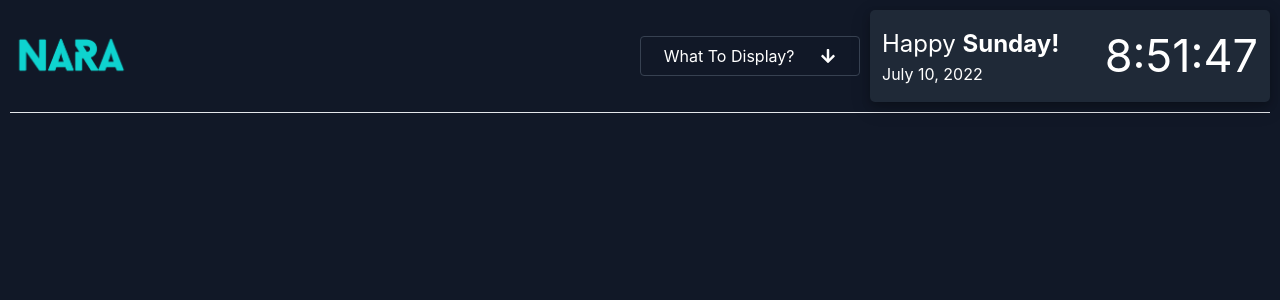
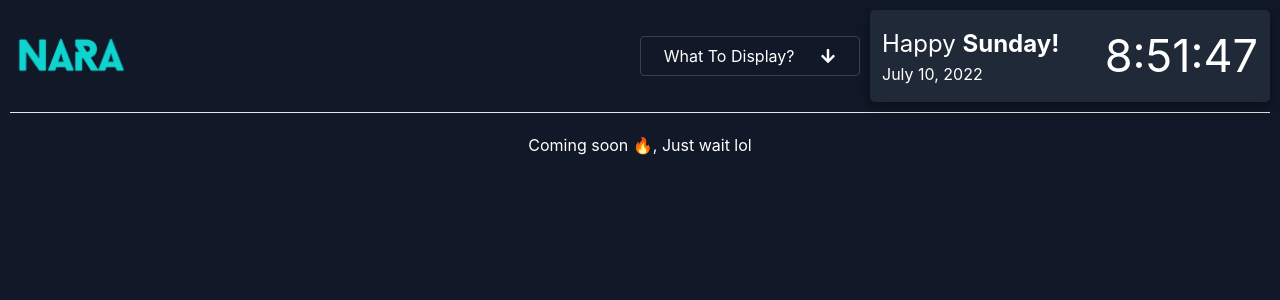
Before and after one commit to Keemchard/NARA, a React (Create React App) app: page /extra in a window 1280 px wide. Shown: the top 300 px of the page. Built offline with nearby package versions, Linux system fonts and the light colour scheme.

Commit message:
edit manifest.json

```diff
--- a/src/App.tsx
+++ b/src/App.tsx
@@ -3,6 +3,7 @@ import { BrowserRouter, Link, Route, Routes } from "react-router-dom";
 // import logo from "./logo.svg";
 import "./App.css";
 import DisplayAll from "./DisplayAll";
+import Extra from "./extraComponent/Extra";
 import MainHeader from "./MainHeader";
 import NoteDash from "./notesComponents/NoteDash";
 import TodoDash from "./TodoDash";
@@ -17,6 +18,7 @@ function App() {
           <Route path="/" element={<DisplayAll />} />
           <Route path="/todo" element={<TodoDash />} />
           <Route path="/note" element={<NoteDash />} />
+          <Route path="/extra" element={<Extra />} />
         </Routes>
       </div>
     </div>
--- a/src/MainHeader.tsx
+++ b/src/MainHeader.tsx
@@ -56,12 +56,14 @@ const MainHeader = () => {
                   Display All <FaArrowRight />
                 </li>
               </Link>
+              <Link to="/extra">
                 <li
                   onClick={openMenu}
                   className="bg-[#374151] p-[5px] mb-[5px] flex items-center justify-between"
                 >
                   Bored? click this! <FaArrowRight />
                 </li>
+              </Link>
             </ul>
           )}
         </div>
--- /dev/null
+++ b/src/extraComponent/Extra.tsx
@@ -0,0 +1,7 @@
+import React from "react";
+
+const Extra = () => {
+  return <div>Coming soon 🔥, Just wait lol</div>;
+};
+
+export default Extra;
```
Also changed, not shown: public/NARAlogo.png (added), public/manifest.json, 1 other file (tests, documents, lock files or other folders). Lines whose indentation alone changed are shown as unchanged.
